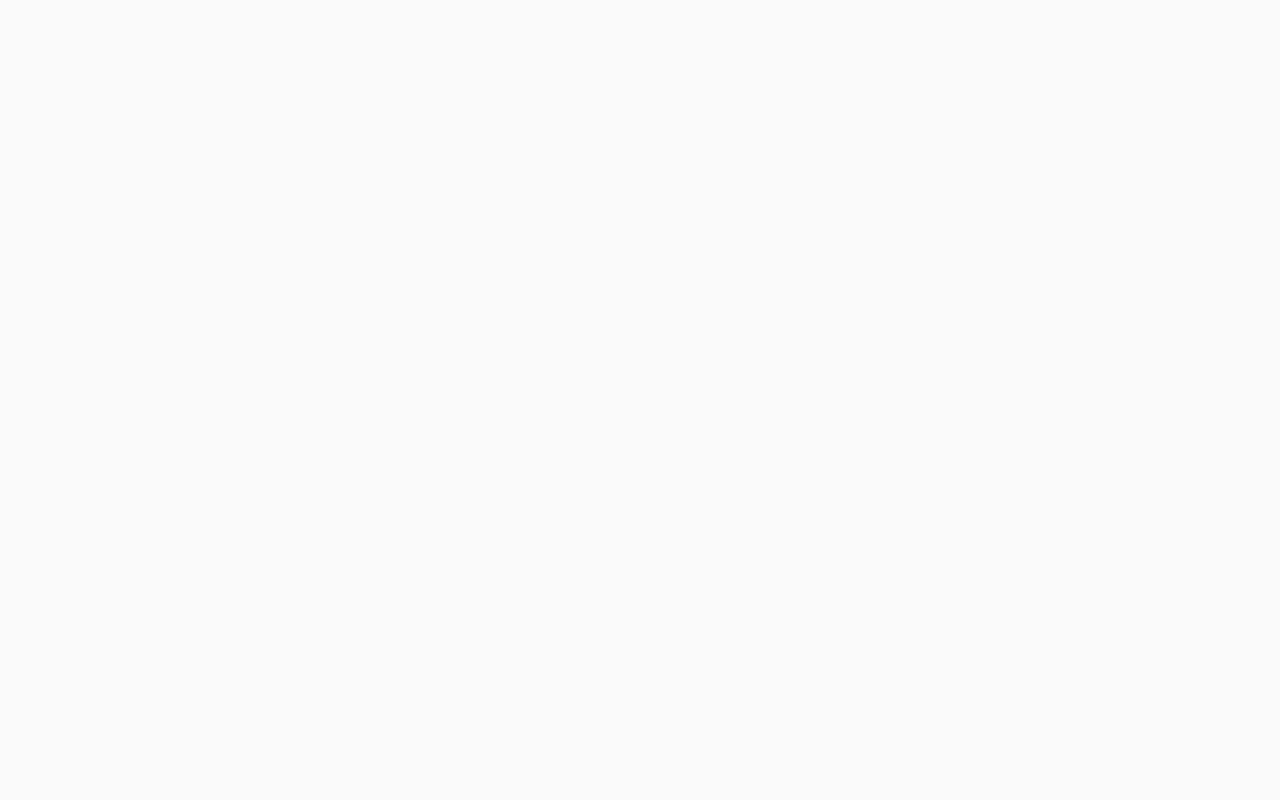
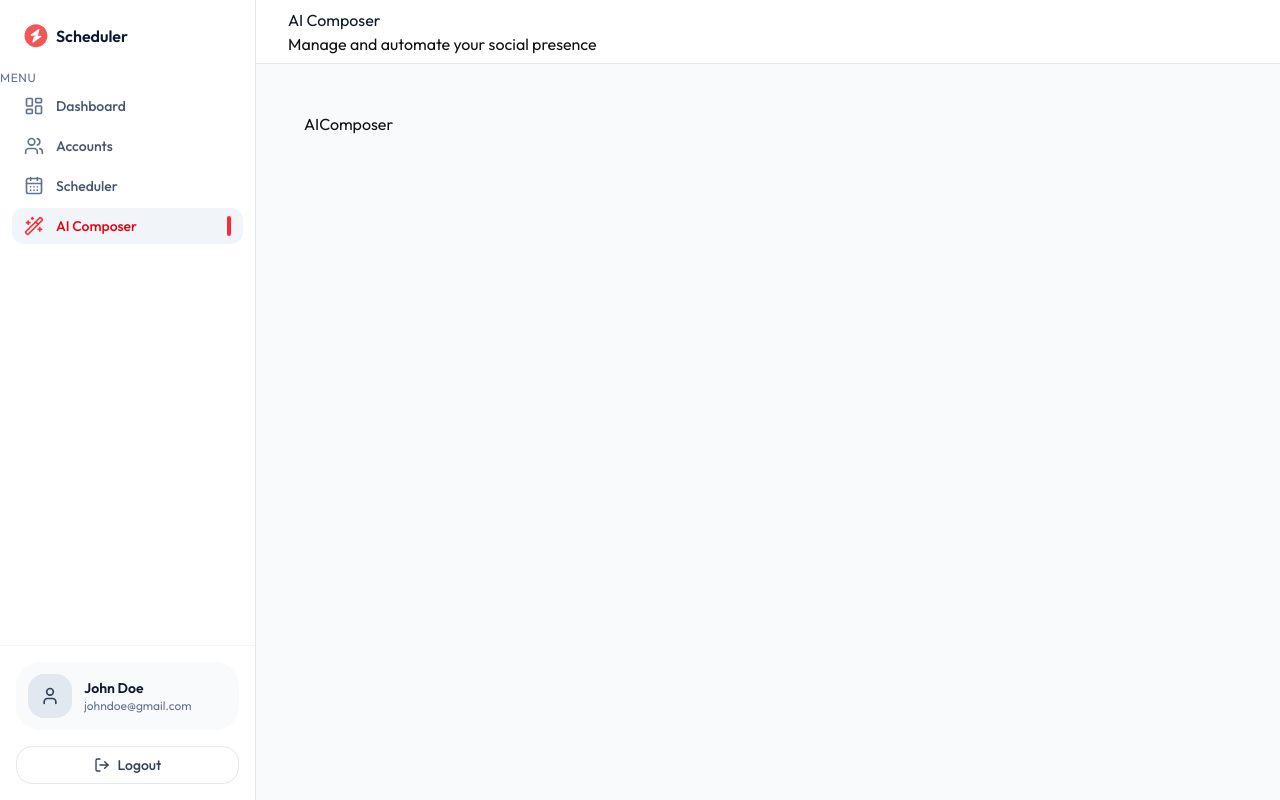
Before and after one commit to NamanBharsakale/SocialSync, a React (Vite) app in the folder client/: page /ai-composer in a window 1280 px wide. Before the commit this address had no page. Built offline with nearby package versions, Linux system fonts and the light colour scheme.

Commit message:
ui: designed sidebar wiht logout button

```diff
--- a/client/src/App.tsx
+++ b/client/src/App.tsx
@@ -1,7 +1,7 @@
 import { Route, Routes } from "react-router-dom";
 import Home from "./pages/Home";
 import Login from "./pages/Login";
-import { Layout } from "lucide-react";
+import Layout from "./components/Layout";
 import Dashboard from "./pages/Dashboard";
 import Schedular from "./pages/Schedular";
 import AIComposer from "./pages/AIComposer";
@@ -17,7 +17,7 @@ export default function App() {
                     <Route path="/dashboard" element={<Dashboard/>}/>
                     <Route path="/accounts" element={<Accounts/>}/>
                     <Route path="/schedule" element={<Schedular/>}/>
-                    <Route path="/schedule" element={<AIComposer/>}/>
+                    <Route path="/ai-composer" element={<AIComposer/>}/>
                 </Route>
             </Routes>
         </>
--- a/client/src/components/Layout.tsx
+++ b/client/src/components/Layout.tsx
@@ -1,11 +1,48 @@
-import React from 'react'
+import { useState, useEffect } from 'react'
 import SideBar from './SideBar'
+import { Outlet, useLocation } from 'react-router-dom';
+import { MenuIcon } from 'lucide-react';
+
+const pageTitles: Record<string,string> = {
+  "/dashboard": "Dashboard",
+  "/accounts":"Social Accounts",
+  "/schedule":"Post Scheduler",
+  "/ai-composer":"AI Composer",
+}
 
 function Layout() {
+
+  const location = useLocation()
+  const title = pageTitles[location.pathname] || "Social Sync";
+
+  const [isMobileMenuOpen,setIsMobileMenuOpen] = useState(false);
+  useEffect(() => {
+    document.title = 'Dashboard - Social Media Scheduler'
+  }, [])
   return (
-    <div>
+    <div className='flex h-screen bg-slate-50'>
+      {/**Mobile overlay */}
 
-      <SideBar/>
+      {isMobileMenuOpen && <div className='fixed inset-0 bg-slate-900/50 z-40 md:hidden'
+      onClick={()=>setIsMobileMenuOpen(false)}/>}
+        <SideBar isOpen={isMobileMenuOpen} setIsOpen={setIsMobileMenuOpen}/>
+      <div className='flex-1 flex flex-col'>
+        {/**Top Bar */}
+        <header className='h-16 bg-white border-b border-slate-200 flex items-center px-4 md:px-8 gap-4'>
+
+        <button className='md:hidden p-2 -ml-2 text-slate-500' onClick={()=>setIsMobileMenuOpen(true)}>
+          <MenuIcon className='size-6'/>
+        </button>
+        <div>
+          <h1 className='text-slate-900'>{title}</h1>
+          <p>Manage and automate your social presence</p>
+        </div>
+        </header>
+        <main className='flex-1 overflow-auto p-4 sm:p-6 md:p-8 xl:p-12'>
+          <Outlet/>
+        </main>
+      </div>
+
       </div>
   )
 }
--- a/client/src/components/SideBar.tsx
+++ b/client/src/components/SideBar.tsx
@@ -1,8 +1,86 @@
-import React from 'react'
+import { CalendarDaysIcon, LayoutDashboardIcon, UsersIcon, Wand2Icon, UserIcon, LogOutIcon } from 'lucide-react'
+import { NavLink, useLocation } from 'react-router-dom'
 
-function SideBar() {
+function SideBar({isOpen,setIsOpen}:{isOpen:boolean, setIsOpen: (val:boolean)=>void}) {
+
+  const {logout ,user} = {
+    logout: ()=>{
+      window.location.href = "/"
+    },
+    user: {name:"John Doe",email:"johndoe@gmail.com" }
+  }
+
+
+  const location = useLocation();
+  const navItems = [
+    {name:"Dashboard", icon: LayoutDashboardIcon, path:"/dashboard"},
+    {name:"Accounts",icon: UsersIcon, path: "/accounts"},
+    {name:"Scheduler", icon:CalendarDaysIcon, path:"/schedule"},
+    {name: "AI Composer", icon: Wand2Icon,path:"/ai-composer"}
+  ]
+
+
+
   return (
-    <div>SideBar</div>
+    <div className={`fixed inset-y-0 left-0 z-50 w-64 bg-white border-r border-slate-200
+    flex flex-col h-full transform transition-transform duration-200 ease-in-out
+    md:relative md:translate-x-0 ${isOpen ? "translate-x-0":"-translate-x-full"}`}>
+      {/* logo */}
+      <div className="p-6 pb-4">
+        <div className='flex items-center gap-2 text-slate-900 font-semibold'>
+          <img src='/logo.svg' alt='logo' className='h-6 w-6' />
+          <span>Scheduler</span>
+        </div>
+      </div>
+      {/**Nva secion label */}
+      <div>
+        <span className='text-xs text-slate-500 uppercase tracking-wider'>Menu</span>
+      </div>
+      {/**Nva links */}
+      <nav className='flex-1 px-3 space-y-1'>
+      {navItems.map((item)=>{
+        const isActive = location.pathname===item.path;
+
+        return (
+          <NavLink
+            key={item.name}
+            to={item.path}
+            end={item.path === "/dashboard"}
+            onClick={()=>setIsOpen(false)}
+            className={`flex items-center gap-3 rounded-xl px-3 py-2 text-sm font-medium transition-colors duration-150 ${isActive ? 'bg-slate-100 text-red-600' : 'text-slate-600 hover:bg-slate-100'}`}
+          >
+            <item.icon className={`h-5 w-5 ${isActive ? 'text-red-500' : 'text-slate-500'}`} />
+            <span>{item.name}</span>
+            {isActive && <span className='ml-auto h-5 w-1 rounded-full bg-red-500' />}
+          </NavLink>
+        )
+      })}
+      </nav>
+      {/**User Footer */}
+      <div className='mt-auto p-4 border-t border-slate-100'>
+        <div className='flex items-center gap-3 rounded-3xl bg-slate-50 p-3'>
+          <div className='flex h-11 w-11 items-center justify-center rounded-2xl bg-slate-200 text-slate-700'>
+            <UserIcon className='h-5 w-5' />
+          </div>
+          <div className='min-w-0'>
+            <div className='text-sm font-semibold text-slate-900'>
+              {user?.name ?? 'John Doe'}
+            </div>
+            <div className='truncate text-xs text-slate-500'>
+              {user?.email ?? 'johndoe@gmail.com'}
+            </div>
+          </div>
+        </div>
+        <button
+          type='button'
+          onClick={logout}
+          className='mt-4 flex w-full items-center justify-center gap-2 rounded-2xl border border-slate-200 bg-white px-4 py-2 text-sm font-medium text-slate-700 transition hover:border-slate-300 hover:bg-slate-50'
+        >
+          <LogOutIcon className='h-4 w-4' />
+          Logout
+        </button>
+      </div>
+    </div>
   )
 }
 
--- a/client/src/pages/AIComposer.tsx
+++ b/client/src/pages/AIComposer.tsx
@@ -1,5 +1,3 @@
-import React from 'react'
-
 function AIComposer() {
   return (
     <div>AIComposer</div>
--- a/client/src/pages/Accounts.tsx
+++ b/client/src/pages/Accounts.tsx
@@ -1,5 +1,3 @@
-import React from 'react'
-
 function Accounts() {
   return (
     <div>Accounts</div>
--- a/client/src/pages/Dashboard.tsx
+++ b/client/src/pages/Dashboard.tsx
@@ -1,5 +1,3 @@
-import React from 'react'
-
 const Dashboard = () => {
   return (
     <div>Dashboard</div>
--- a/client/src/pages/Schedular.tsx
+++ b/client/src/pages/Schedular.tsx
@@ -1,5 +1,3 @@
-import React from 'react'
-
 function Schedular() {
   return (
     <div>Schedular</div>
```
